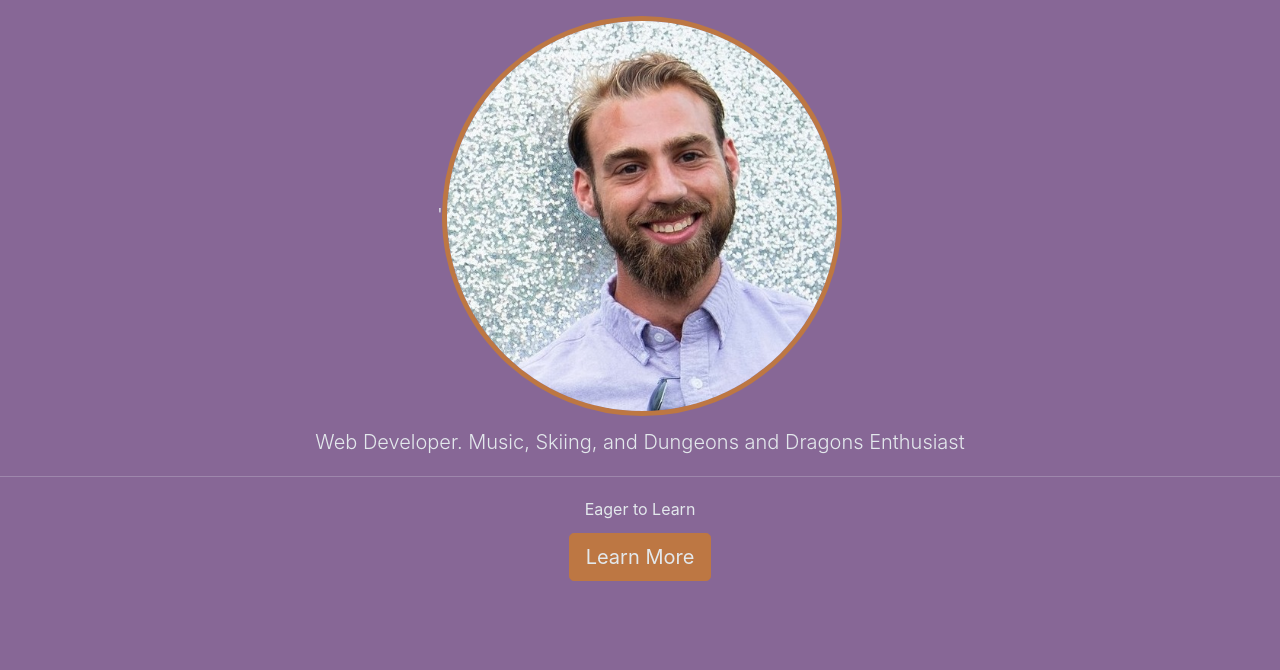
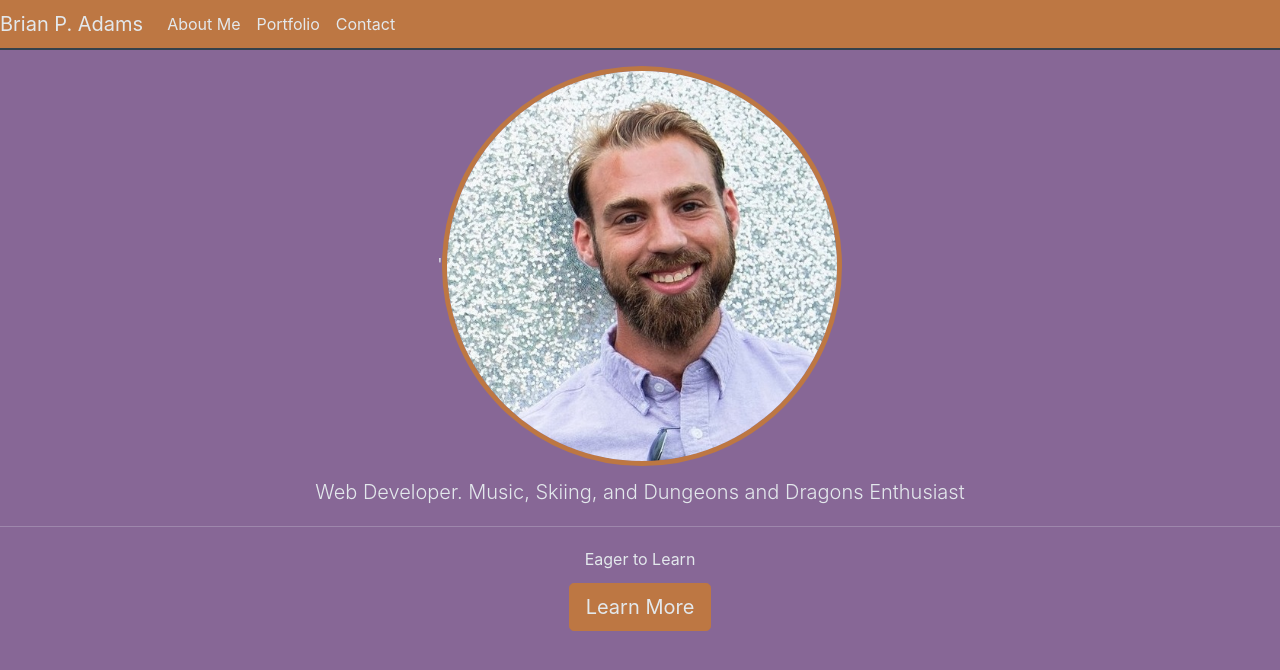
Before and after one commit to thebadams/ProfessionalWebpage, a React (Create React App) app in the folder react-portfolio/: page / in a window 1280 px wide. Shown: the top 670 px of the page. Built offline with nearby package versions, Linux system fonts and the light colour scheme.

Commit message:
converted Navbar to react-component

```diff
--- a/react-portfolio/package.json
+++ b/react-portfolio/package.json
@@ -10,6 +10,8 @@
     "react": "^17.0.2",
     "react-bootstrap": "^1.6.1",
     "react-dom": "^17.0.2",
+    "react-router": "^5.2.0",
+    "react-router-dom": "^5.2.0",
     "react-scripts": "4.0.3",
     "web-vitals": "^1.0.1"
   },
--- a/react-portfolio/src/App.js
+++ b/react-portfolio/src/App.js
@@ -1,10 +1,14 @@
-import logo from './logo.svg';
+import BrowserRouter  from 'react-router';
 import './App.css';
 import LandingPage from './components/LandingPage';
+import NavBar from './components/NavBar'
 
 function App() {
   return (
-    < LandingPage />
+    <>
+      <NavBar />
+      < LandingPage />
+    </>
   );
 }
 
--- /dev/null
+++ b/react-portfolio/src/components/NavBar.js
@@ -0,0 +1,28 @@
+import React  from 'react';
+
+const NavBar = () => {
+  return (
+    <nav class="navbar navbar-dark navbar-expand-lg sticky-top">
+        <a class="navbar-brand" href="#">Brian P. Adams</a>
+        <button class="navbar-toggler" type="button" data-toggle="collapse" data-target="#navbarText"
+            aria-controls="navbarText" aria-expanded="false" aria-label="Toggle navigation">
+            <span class="navbar-toggler-icon"></span>
+        </button>
+        <div class="collapse navbar-collapse" id="navbarText">
+            <ul class="navbar-nav mr-auto">
+                <li class="nav-item">
+                    <a class="nav-link" href="./assets/html/about-me.html">About Me</a>
+                </li>
+                <li class="nav-item">
+                    <a class="nav-link" href="./assets/html/portfolio-content.html">Portfolio</a>
+                </li>
+                <li class="nav-item">
+                    <a class="nav-link" href="./assets/html/contact-info.html">Contact</a>
+                </li>
+            </ul>
+        </div>
+    </nav>
+  )
+}
+
+export default NavBar
```
Also changed, not shown: 1 other file (tests, documents, lock files or other folders).
